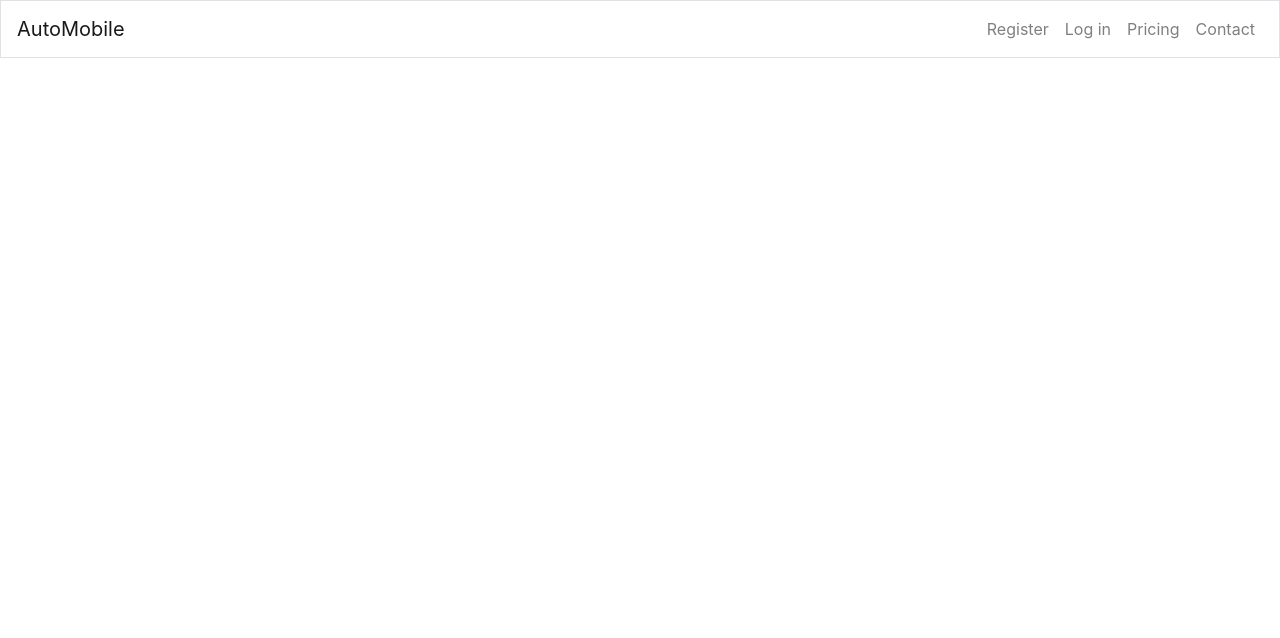
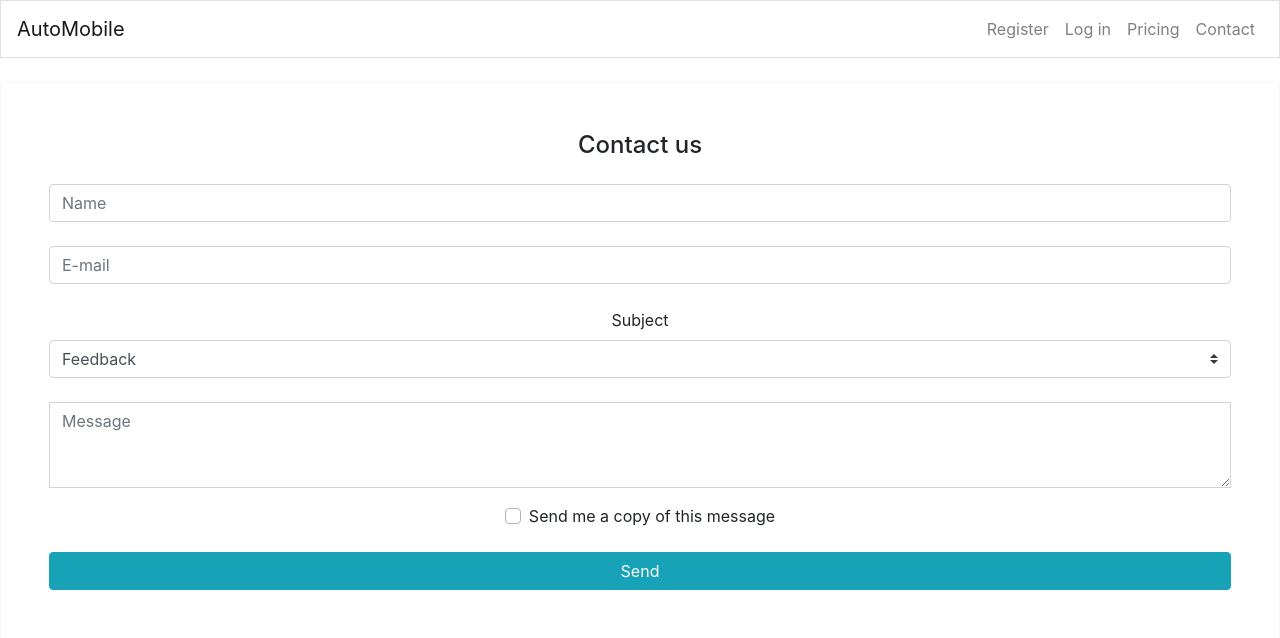
Before and after one commit to 0xbm/Vehicles, a Django app: page /contact/ in a window 1280 px wide. Shown: the top 638 px of the page. Run offline with Django 4.2, Linux system fonts and the light colour scheme; some libraries are stand-ins or nearby versions.

Commit message:
add 'send comments' example

```diff
--- a/automobiles/templates/contact.html
+++ b/automobiles/templates/contact.html
@@ -1,7 +1,38 @@
 {% extends 'base.html' %}
 {% block content %}
 
+<!-- Default form contact -->
+<form class="text-center border border-light p-5" action="#!">
 
+    <p class="h4 mb-4">Contact us</p>
+
+    <input type="text" id="defaultContactFormName" class="form-control mb-4" placeholder="Name">
+
+    <input type="email" id="defaultContactFormEmail" class="form-control mb-4" placeholder="E-mail">
+
+    <label>Subject</label>
+    <select class="browser-default custom-select mb-4">
+        <option value="" disabled>Choose option</option>
+        <option value="1" selected>Feedback</option>
+        <option value="2">Report a bug</option>
+        <option value="3">Feature request</option>
+        <option value="4">Feature request</option>
+    </select>
+
+    <div class="form-group">
+        <textarea class="form-control rounded-0" id="exampleFormControlTextarea2" rows="3"
+                  placeholder="Message"></textarea>
+    </div>
+
+    <div class="custom-control custom-checkbox mb-4">
+        <input type="checkbox" class="custom-control-input" id="defaultContactFormCopy">
+        <label class="custom-control-label" for="defaultContactFormCopy">Send me a copy of this message</label>
+    </div>
+
+
+    <button class="btn btn-info btn-block" type="submit">Send</button>
+
+</form>
 
 
 {% endblock content %}
```
